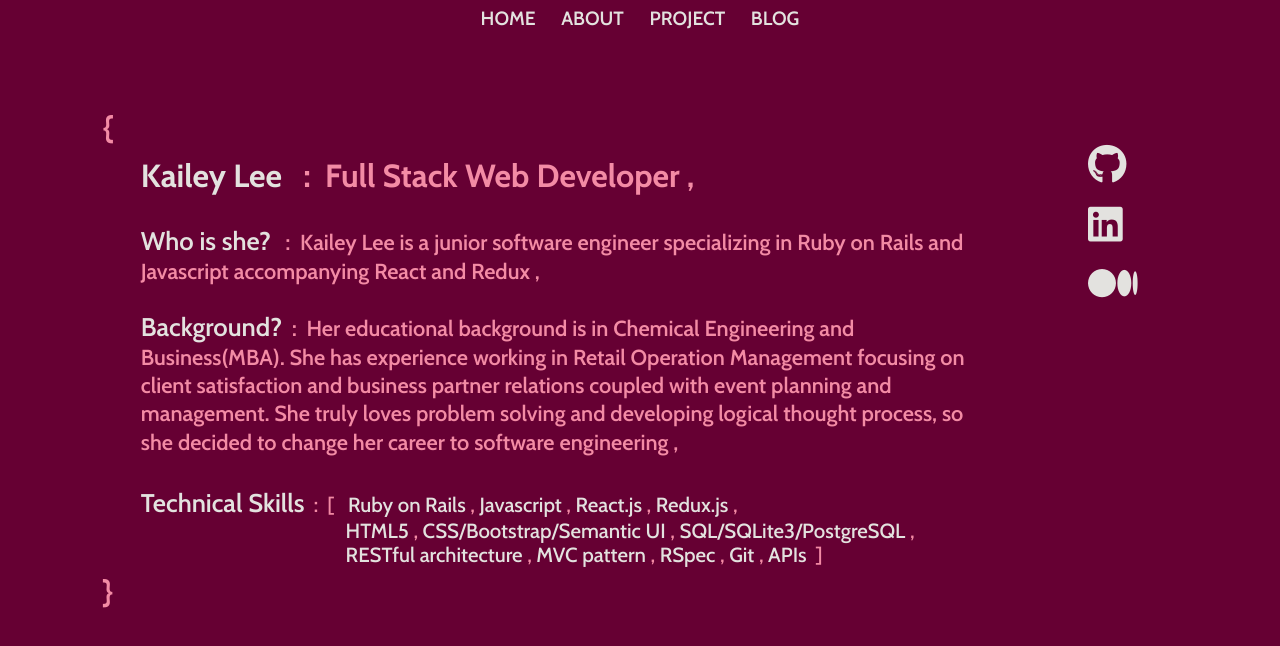
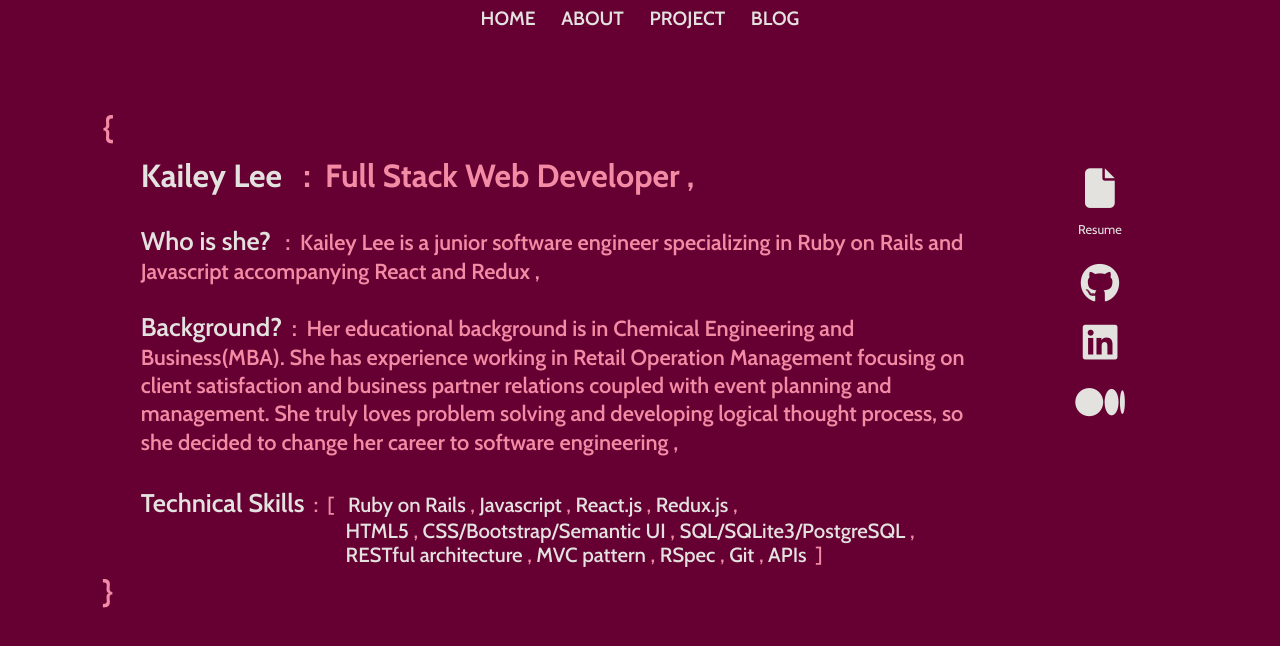
Before and after one commit to kailey16/kailey16.github.io, a React (Create React App) app: page /aboutme in a window 1280 px wide. Shown: the top 646 px of the page. Built offline with nearby package versions, Linux system fonts and the light colour scheme; a web font is replaced by a local one.

Commit message:
resume icon added

```diff
--- a/src/AboutMe/AboutMe.js
+++ b/src/AboutMe/AboutMe.js
@@ -1,9 +1,6 @@
 import React from 'react'
 import '../style/AboutMe.css'
 import Navbar from '../Navbar'
-
-
-// resume https://drive.google.com/file/d/1SbjTS29VEL5foaeoAJDQ4nFTkxRkUs5z/view?usp=sharing
 
 const AboutMe = () => {
   return (
@@ -30,6 +27,10 @@ const AboutMe = () => {
 
 
       <div className="aboutmeIcons">
+        <a target="_blank" rel="noopener noreferrer" href="https://drive.google.com/file/d/1SbjTS29VEL5foaeoAJDQ4nFTkxRkUs5z/view?usp=sharing">
+            <i class="fas fa-file aboutmeIcon"></i><br/>
+            <p className="resume">Resume</p>
+        </a>
         <a target="_blank" rel="noopener noreferrer" href="https://github.com/kailey16">
           <i className="fab fa-github aboutmeIcon" />
         </a><br/>
--- a/src/style/AboutMe.css
+++ b/src/style/AboutMe.css
@@ -80,7 +80,9 @@
 
 .aboutmeIcons {
   grid-area: icons;
-  padding: 17vh 0 0 5vw;
+  justify-self: start;
+  padding: 20vh 0 0 4vw;
+  text-align: center;
 }
 
 .aboutmeIcons a {
@@ -91,3 +93,7 @@
 .aboutmeIcon:hover, .aboutmeIcon:active {
   font-size: 3.5vw;
 }
+
+.resume {
+  font-size: 1vw;
+}
```
